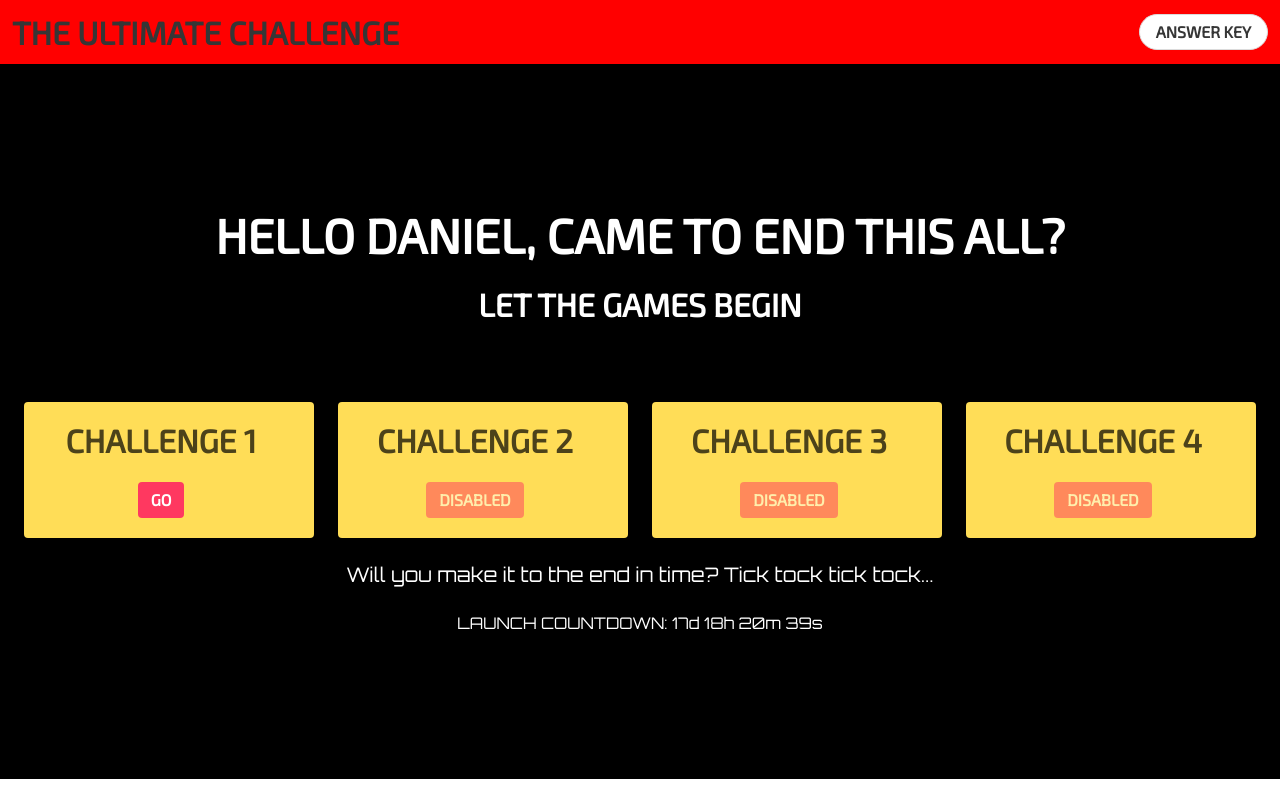
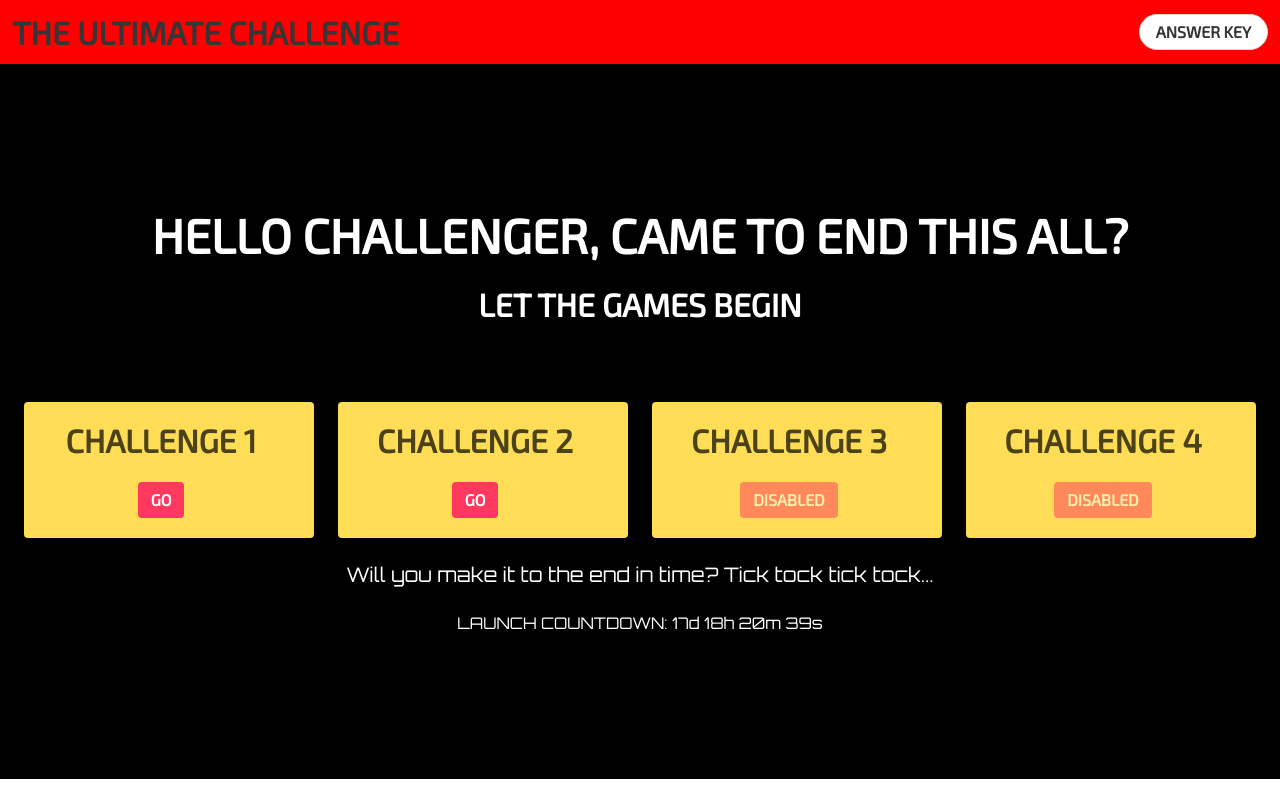
Before and after one commit to theultimatechallenge/temporarywelcome, a plain HTML site: page index.html in a window 1280 px wide. Drawn offline with nearby package versions, Linux system fonts and the light colour scheme.

Commit message:
Update index.html

```diff
--- a/index.html
+++ b/index.html
@@ -47,7 +47,6 @@
       background-color: $red;
       color: white;
     }
-
     .navbar-item{
       color:black;
     }
@@ -60,38 +59,30 @@
       -o-background-size: cover;
       background-size: cover;
     }
-
     .hero-foot{
       background:#000000;
       font-family: 'Orbitron', sans-serif;
     }
-
     .title{
       color:white;
       margin-bottom:80px;
     }
-
     .subtitle{
       color:white;
     }
-
     p {
       color : white;
       line-height: 20px;
       margin-bottom: 80px; /* between paragraphs */
     }
-
     .button {
       display: table;
       margin: 0 auto;
     }
-
     .center{
       margin : 0 auto;
       text-align : center;
     }
-
-
   </style>
   <body>
     <section class="hero is-medium">
@@ -117,7 +108,7 @@
     <div class="hero-body">
       <div class="container has-text-centered">
         <p class="title is-size-1">
-          HELLO DANIEL, CAME TO END THIS ALL?
+          HELLO CHALLENGER, CAME TO END THIS ALL?
         </p>
         <div class="title is-size-3">
           LET THE GAMES BEGIN
@@ -134,15 +125,15 @@
           </article>
         </div>
           <div class="tile is-parent">
-          <article class="tile is-child notification is-warning"></a>
+          <article class="tile is-child notification is-warning">
             <p class="title center">
               CHALLENGE 2
             </p>
-            <a class="button is-danger" disabled><strong>DISABLED</strong></a>
+            <a href="roomofculture.html" class="button is-danger"><strong>GO</strong></a>
           </article>
         </div>
         <div class="tile is-parent">
-        <article class="tile is-child notification is-warning"></a>
+        <article class="tile is-child notification is-warning">
           <p class="title has-text-centered">
             CHALLENGE 3
           </p>
@@ -150,7 +141,7 @@
         </article>
       </div>
       <div class="tile is-parent">
-      <article class="tile is-child notification is-warning"></a>
+      <article class="tile is-child notification is-warning">
         <p class="title has-text-centered">
           CHALLENGE 4
         </p>
```
